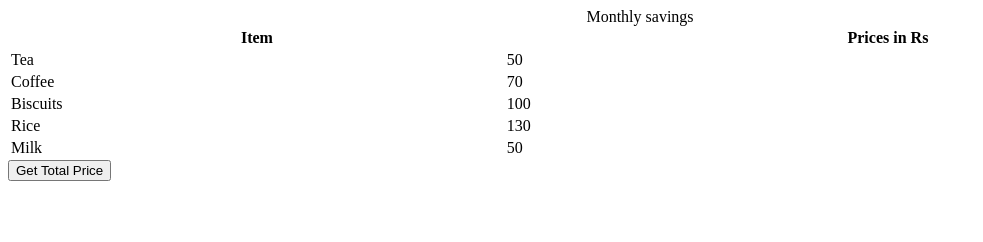
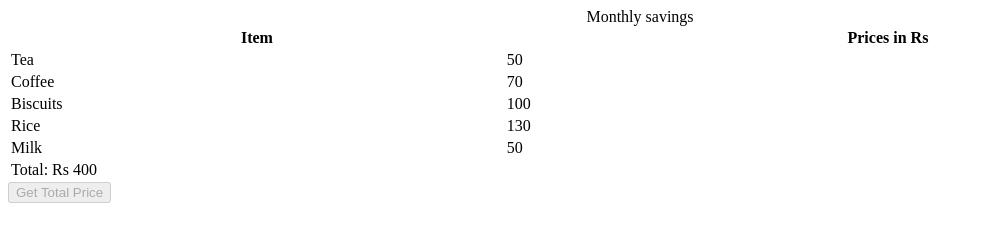
Before and after one commit to acciojob/grofers-checkout-dhanushkunchakuri, a website: page main.html in a window 1280 px wide. Both pictures are taken after a click on the button "Get Total Price". Shown: the whole page, without its empty margins (0-983 px from the left). Drawn offline with Linux system fonts and the light colour scheme.

Commit message:
created a submission

```diff
--- a/main.html
+++ b/main.html
@@ -8,7 +8,7 @@
 
 <body>
     <!-- the entire body must be written by student -->
-    <table style="width: 100%">
+    <table id="demo" style="width: 100%">
     <caption>
       Monthly savings
     </caption>
--- a/script.js
+++ b/script.js
@@ -1,10 +1,25 @@
 const getSumBtn = document.createElement("button");
-getSumBtn.append("Get Total Price");
+getSumBtn.textContent = "Get Total Price";
 document.body.appendChild(getSumBtn);
 
-const getSum = () => {
-//Add your code here
+getSumBtn.addEventListener("click", getSum);
 
-};
+function getSum() {
+  const prices = document.querySelectorAll(".price");
 
-getSumBtn.addEventListener("click", getSum);
+  let sum = 0;
+  prices.forEach(cell => {
+    sum += Number(cell.textContent);
+  });
+
+  const totalRow = document.createElement("tr");
+  const totalCell = document.createElement("td");
+
+  totalCell.colSpan = 2;
+  totalCell.textContent = "Total: Rs " + sum;
+  totalRow.appendChild(totalCell);
+
+  document.getElementById("demo").appendChild(totalRow);
+
+  getSumBtn.disabled = true;
+}
```
